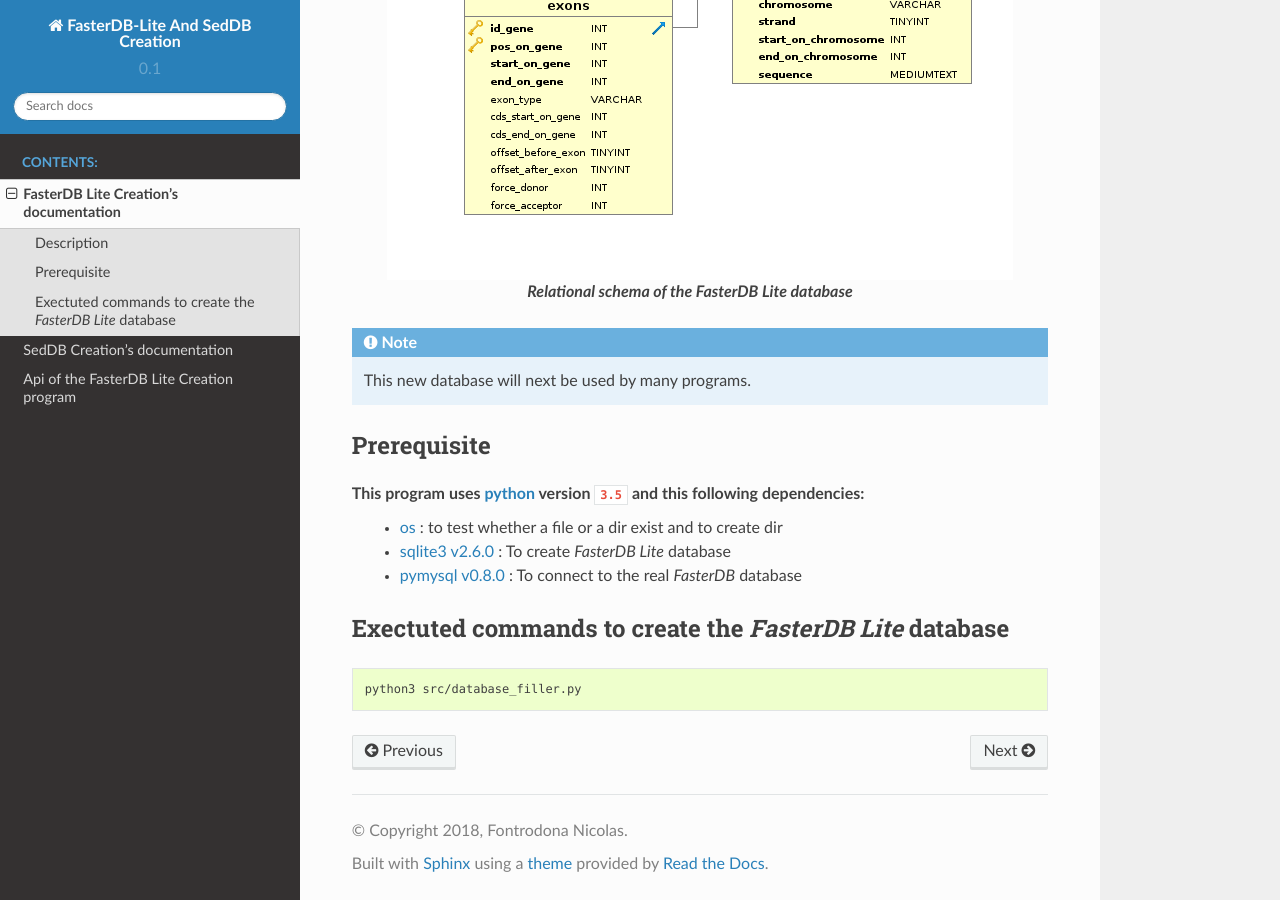
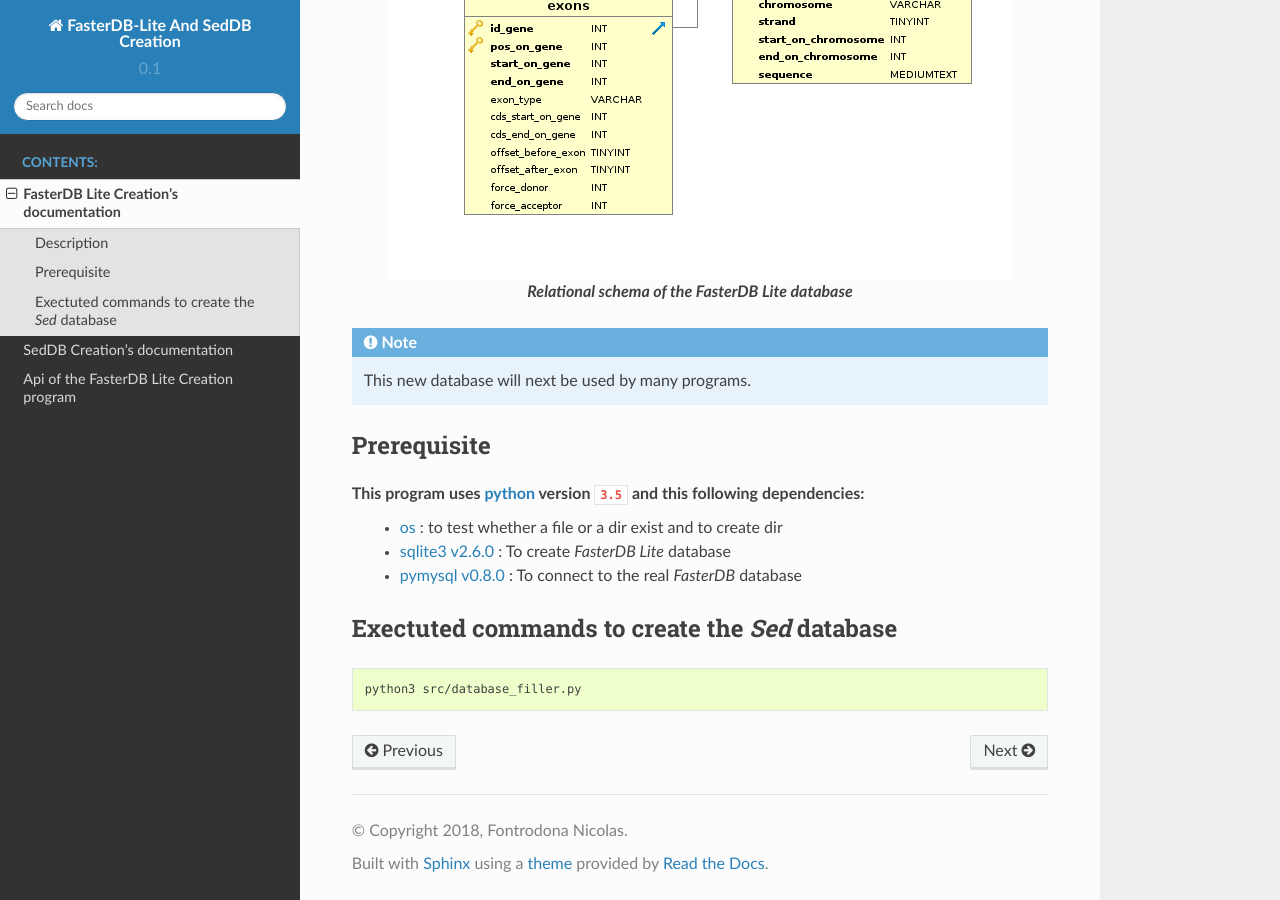
Before and after one commit to LBMC/Lemaire_et_al_2019, a Sphinx documentation site: the page built from Database_creator/doc/source/README.rst, in a window 1280 px wide and 900 px high, scrolled down 613 px. Built offline with Sphinx 7.4.7 and the Read the Docs theme 2.0.0, drawn with Linux system fonts in a browser that asks for light colours.

Commit message:
doc/source/ - uptading the documentation

```diff
--- a/Database_creator/doc/source/README.rst
+++ b/Database_creator/doc/source/README.rst
@@ -30,7 +30,7 @@
   * `pymysql v0.8.0 <http://pymysql.readthedocs.io/en/latest/user/examples.html>`_ : To connect to the real *FasterDB* database
 
 
-Exectuted commands to create the *FasterDB Lite* database
+Exectuted commands to create the *Sed* database
 ---------------------------------------------------------
 
 .. code-block:: bash
--- a/Database_creator/doc/source/sed.rst
+++ b/Database_creator/doc/source/sed.rst
@@ -81,7 +81,7 @@
   * `sys v3.5.2 <https://docs.python.org/3.5/library/sys.html>`_
 
 
-Exectuted commands to create the *FasterDB Lite* database
+Exectuted commands to create the *Sed* database
 ---------------------------------------------------------
 
 .. code-block:: bash
```
